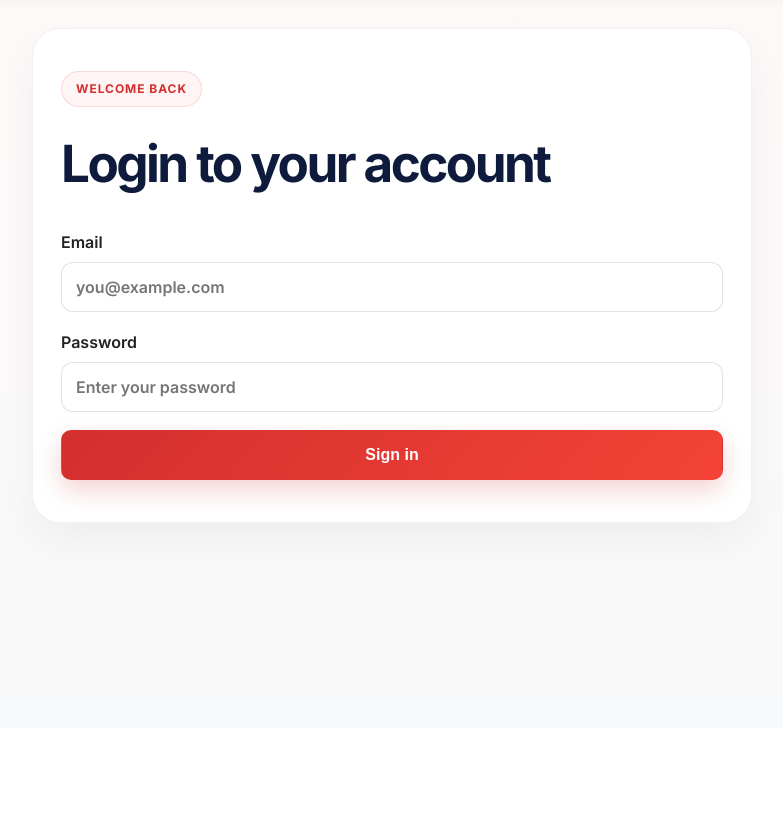
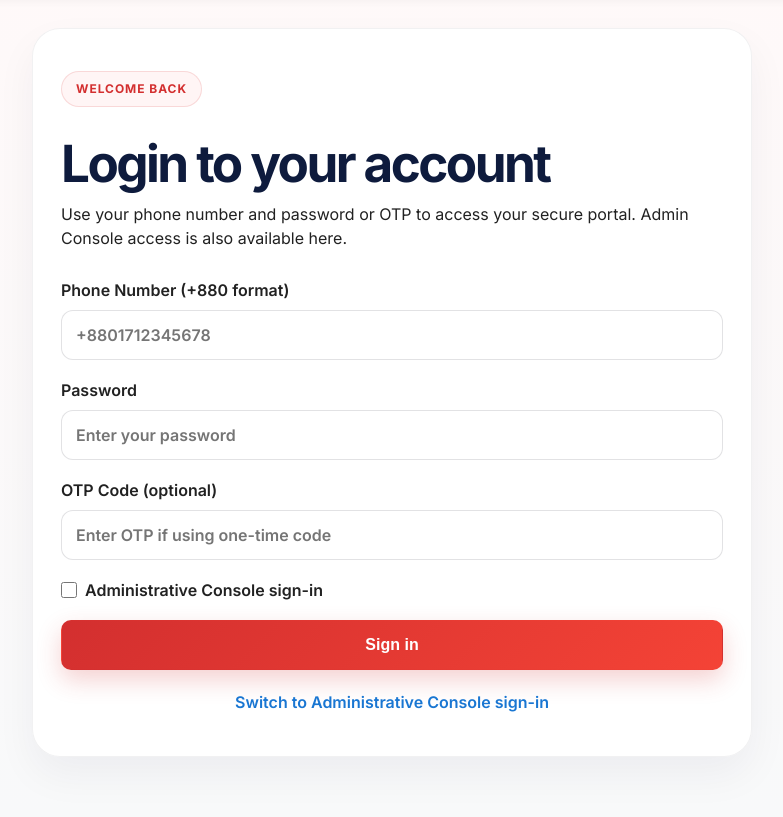
Before and after one commit to sowr0v/Smart-Blood-Donor-System-, a FastAPI app: page /auth/login in a window 1280 px wide. Shown: the part 72-889 px from the top of the page, without its empty margins (248-1031 px from the left). Before the commit the page ends 611 px from the top, so only its background shows below. Run offline with FastAPI, Linux system fonts and the light colour scheme.

Commit message:
Add role-based authentication and login redirects

```diff
--- a/main.py
+++ b/main.py
@@ -1,5 +1,11 @@
-from fastapi import FastAPI, Request
-from fastapi.responses import HTMLResponse
+import base64
+import hashlib
+import hmac
+import json
+import time
+
+from fastapi import FastAPI, Form, Request
+from fastapi.responses import HTMLResponse, RedirectResponse
 from fastapi.staticfiles import StaticFiles
 from fastapi.templating import Jinja2Templates
 
@@ -8,6 +14,47 @@ app = FastAPI(title="Smart Blood Donor System")
 # Mount Static and Templates folder
 app.mount("/static", StaticFiles(directory="static"), name="static")
 templates = Jinja2Templates(directory="templates")
+
+JWT_SECRET = "smart-blood-donor-system-secret"
+ROLE_DASHBOARDS = {
+    "donor": "/donor/dashboard",
+    "seeker": "/seeker/dashboard",
+    "hospital": "/hospital/dashboard",
+    "admin": "/admin/dashboard",
+}
+USERS = {
+    "+8801712345678": {"password": "secret123", "role": "donor", "name": "Ayesha Rahman"},
+    "+8801723456789": {"password": "match123", "role": "seeker", "name": "Nabil Hasan"},
+    "+8801734567890": {"password": "hospital123", "role": "hospital", "name": "Dhaka General"},
+    "+8801745678901": {"password": "admin123", "role": "admin", "name": "System Admin"},
+}
+
+
+def _b64url_encode(value: bytes) -> str:
+    return base64.urlsafe_b64encode(value).rstrip(b"=").decode("utf-8")
+
+
+def _generate_jwt(subject: str, role: str) -> str:
+    header = {"alg": "HS256", "typ": "JWT"}
+    payload = {
+        "sub": subject,
+        "role": role,
+        "iat": int(time.time()),
+        "exp": int(time.time()) + 3600,
+    }
+    encoded_header = _b64url_encode(json.dumps(header, separators=(",", ":")).encode("utf-8"))
+    encoded_payload = _b64url_encode(json.dumps(payload, separators=(",", ":")).encode("utf-8"))
+    signing_input = f"{encoded_header}.{encoded_payload}".encode("utf-8")
+    signature = hmac.new(JWT_SECRET.encode("utf-8"), signing_input, hashlib.sha256).digest()
+    return f"{encoded_header}.{encoded_payload}.{_b64url_encode(signature)}"
+
+
+async def _render_login_page(request: Request, error: str | None = None, admin_console: bool = False):
+    return templates.TemplateResponse(
+        request=request,
+        name="login.html",
+        context={"request": request, "error": error, "admin_console": admin_console},
+    )
 
 
 @app.get("/", response_class=HTMLResponse)
@@ -28,13 +75,39 @@ async def find_blood(request: Request):
     )
 
 
+@app.get("/login", response_class=HTMLResponse)
+async def login_page(request: Request, admin_console: bool = False):
+    return await _render_login_page(request, admin_console=admin_console)
+
+
+@app.post("/login", response_class=HTMLResponse)
+async def login_submit(
+    request: Request,
+    phone_number: str = Form(...),
+    password: str = Form(""),
+    otp: str = Form(""),
+    admin_console: str = Form(""),
+):
+    normalized_phone = phone_number.strip()
+    is_admin_console = admin_console.lower() in {"on", "true", "1", "admin"}
+    user = USERS.get(normalized_phone)
+    if not user:
+        return await _render_login_page(request, error="Invalid credentials", admin_console=is_admin_console)
+
+    valid_password = password == user["password"] or otp == user["password"]
+    if not valid_password:
+        return await _render_login_page(request, error="Invalid credentials", admin_console=is_admin_console)
+
+    token = _generate_jwt(normalized_phone, user["role"])
+    destination = ROLE_DASHBOARDS.get(user["role"], "/")
+    response = RedirectResponse(url=destination, status_code=303)
+    response.set_cookie(key="access_token", value=token, httponly=True, samesite="lax", max_age=3600)
+    return response
+
+
 @app.get("/auth/login", response_class=HTMLResponse)
-async def login(request: Request):
-    return templates.TemplateResponse(
-        request=request,
-        name="login.html",
-        context={"request": request},
-    )
+async def auth_login(request: Request):
+    return await login_page(request)
 
 
 @app.get("/auth/register", response_class=HTMLResponse)
@@ -63,3 +136,39 @@ async def contact(request: Request):
         name="contact.html",
         context={"request": request},
     )
+
+
+@app.get("/donor/dashboard", response_class=HTMLResponse)
+async def donor_dashboard(request: Request):
+    return templates.TemplateResponse(
+        request=request,
+        name="dashboard.html",
+        context={"request": request, "role": "Donor", "title": "Donor Dashboard"},
+    )
+
+
+@app.get("/seeker/dashboard", response_class=HTMLResponse)
+async def seeker_dashboard(request: Request):
+    return templates.TemplateResponse(
+        request=request,
+        name="dashboard.html",
+        context={"request": request, "role": "Seeker", "title": "Seeker Dashboard"},
+    )
+
+
+@app.get("/hospital/dashboard", response_class=HTMLResponse)
+async def hospital_dashboard(request: Request):
+    return templates.TemplateResponse(
+        request=request,
+        name="dashboard.html",
+        context={"request": request, "role": "Hospital", "title": "Hospital Dashboard"},
+    )
+
+
+@app.get("/admin/dashboard", response_class=HTMLResponse)
+async def admin_dashboard(request: Request):
+    return templates.TemplateResponse(
+        request=request,
+        name="dashboard.html",
+        context={"request": request, "role": "Admin", "title": "Admin Console"},
+    )
--- a/static/css/style.css
+++ b/static/css/style.css
@@ -518,6 +518,44 @@ img {
   border-color: var(--primary-red);
 }
 
+.alert-box {
+  background: #fff1f1;
+  border: 1px solid rgba(211, 47, 47, 0.2);
+  color: var(--primary-red);
+  border-radius: 12px;
+  padding: 12px 14px;
+  margin-top: 18px;
+  font-weight: 600;
+}
+
+.checkbox-row {
+  display: flex !important;
+  flex-direction: row !important;
+  align-items: center;
+  gap: 10px;
+}
+
+.checkbox-row input {
+  width: 16px;
+  height: 16px;
+  margin: 0;
+}
+
+.auth-switch {
+  margin-top: 20px;
+  text-align: center;
+}
+
+.auth-switch a {
+  color: var(--secondary-blue);
+  font-weight: 600;
+  text-decoration: none;
+}
+
+.auth-switch a:hover {
+  text-decoration: underline;
+}
+
 @media (max-width: 900px) {
   .hero-section {
     grid-template-columns: 1fr;
--- a/templates/login.html
+++ b/templates/login.html
@@ -27,19 +27,47 @@
   <main class="main-shell">
     <div class="container narrow-container">
       <section class="page-panel form-panel">
-        <span class="eyebrow">Welcome back</span>
-        <h1>Login to your account</h1>
-        <form class="search-panel">
+        <span class="eyebrow">{{ 'Administrative Console' if admin_console else 'Welcome back' }}</span>
+        <h1>{{ 'Administrative Console Sign-In' if admin_console else 'Login to your account' }}</h1>
+        <p class="login-support-text">Use your phone number and password or OTP to access your secure portal. Admin Console access is also available here.</p>
+
+        {% if error %}
+        <div class="alert-box" role="alert">
+          {{ error }}
+        </div>
+        {% endif %}
+
+        <form class="search-panel" method="post" action="/login">
           <label>
-            Email
-            <input type="email" placeholder="you@example.com" />
+            Phone Number (+880 format)
+            <input type="tel" name="phone_number" placeholder="+8801712345678" required />
           </label>
+
           <label>
             Password
-            <input type="password" placeholder="Enter your password" />
+            <input type="password" name="password" placeholder="Enter your password" />
           </label>
-          <button type="button" class="btn btn-primary btn-cta">Sign in</button>
+
+          <label>
+            OTP Code (optional)
+            <input type="text" name="otp" placeholder="Enter OTP if using one-time code" />
+          </label>
+
+          <label class="checkbox-row">
+            <input type="checkbox" name="admin_console" {% if admin_console %}checked{% endif %} />
+            Administrative Console sign-in
+          </label>
+
+          <button type="submit" class="btn btn-primary btn-cta">Sign in</button>
         </form>
+
+        <div class="auth-switch">
+          {% if admin_console %}
+            <a href="/login">Switch to regular user login</a>
+          {% else %}
+            <a href="/login?admin_console=1">Switch to Administrative Console sign-in</a>
+          {% endif %}
+        </div>
       </section>
     </div>
   </main>
```
Also changed, not shown: templates/dashboard.html (added, +54 -0 lines), tests/test_auth_login.py (added, +55 -0 lines).
